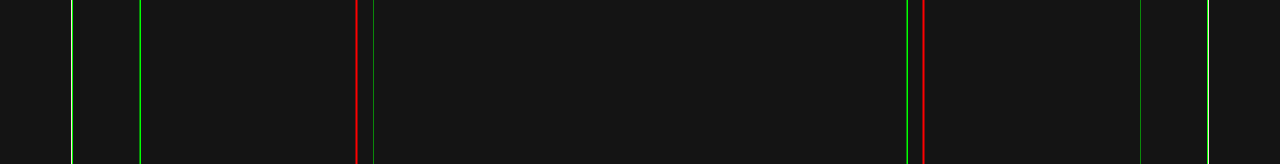
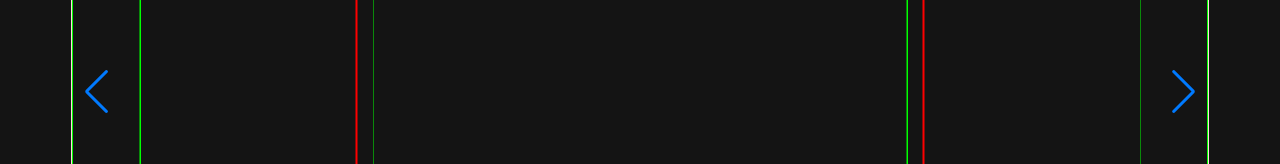
Before and after one commit to dfsilva-dxp/dfsilva-portfolio, a Next.js app: page / in a window 1280 px wide. Shown: the part 2268-2432 px from the top of the page. Built offline with nearby package versions, Linux system fonts and the light colour scheme; a web font is replaced by a local one.

Commit message:
feat: definindo a section works

```diff
--- a/src/components/Works/SwiperSlideWorks/index.tsx
+++ b/src/components/Works/SwiperSlideWorks/index.tsx
@@ -1,8 +1,8 @@
 import { useRef } from "react";
 
 import { Swiper, SwiperSlide } from "swiper/react";
-import SwiperCore, { Parallax } from "swiper";
-SwiperCore.use([Parallax]);
+import SwiperCore, { Parallax, Navigation } from "swiper";
+SwiperCore.use([Parallax, Navigation]);
 
 import { params } from "utils/swiperParams";
 
@@ -13,6 +13,7 @@ const SwiperSlideWorks = () => {
   const navigationNextRef = useRef<HTMLElement>(null);
 
   const onBeforeInit = (Swiper: SwiperCore): void => {
+    console.log(typeof Swiper.params.navigation !== "boolean");
     if (navigationPrevRef.current && navigationNextRef.current) {
       if (typeof Swiper.params.navigation !== "boolean") {
         const navigation = Swiper.navigation;
@@ -27,10 +28,8 @@ const SwiperSlideWorks = () => {
       <div className="swiper-container">
         <Swiper
           {...params}
-          navigation={{
-            prevEl: navigationPrevRef.current,
-            nextEl: navigationNextRef.current
-          }}
+          modules={[Navigation, Parallax]}
+          navigation
           onSlideChange={() => console.log("slide change")}
           onBeforeInit={onBeforeInit}
         >
```
